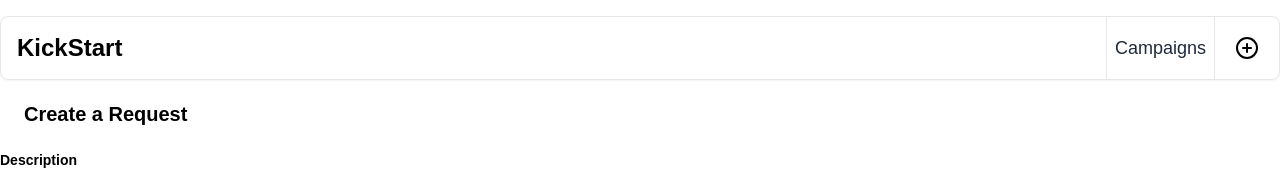
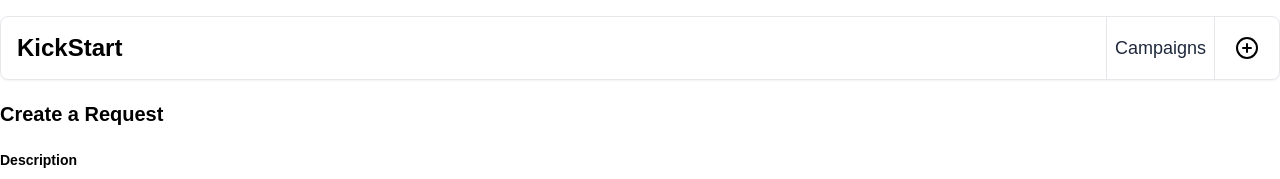
Before and after one commit to jerald-devOfficial/kickstart, a Next.js app: page /campaigns/1/requests/new in a window 1280 px wide. Shown: the top 179 px of the page. Built offline with nearby package versions, Linux system fonts and the light colour scheme; what web3 would draw is missing.

Commit message:
chore: remove ml-6 in CreateRequest h3 tag

```diff
--- a/src/app/campaigns/[campaign]/requests/new/page.jsx
+++ b/src/app/campaigns/[campaign]/requests/new/page.jsx
@@ -5,7 +5,7 @@
   const { campaign } = await params
   return (
     <main className='flex flex-col gap-y-5'>
-      <h3 className='text-xl font-bold ml-6'>Create a Request</h3>
+      <h3 className='text-xl font-bold'>Create a Request</h3>
       <CreateRequestForm campaign={campaign} />
     </main>
   )
```
